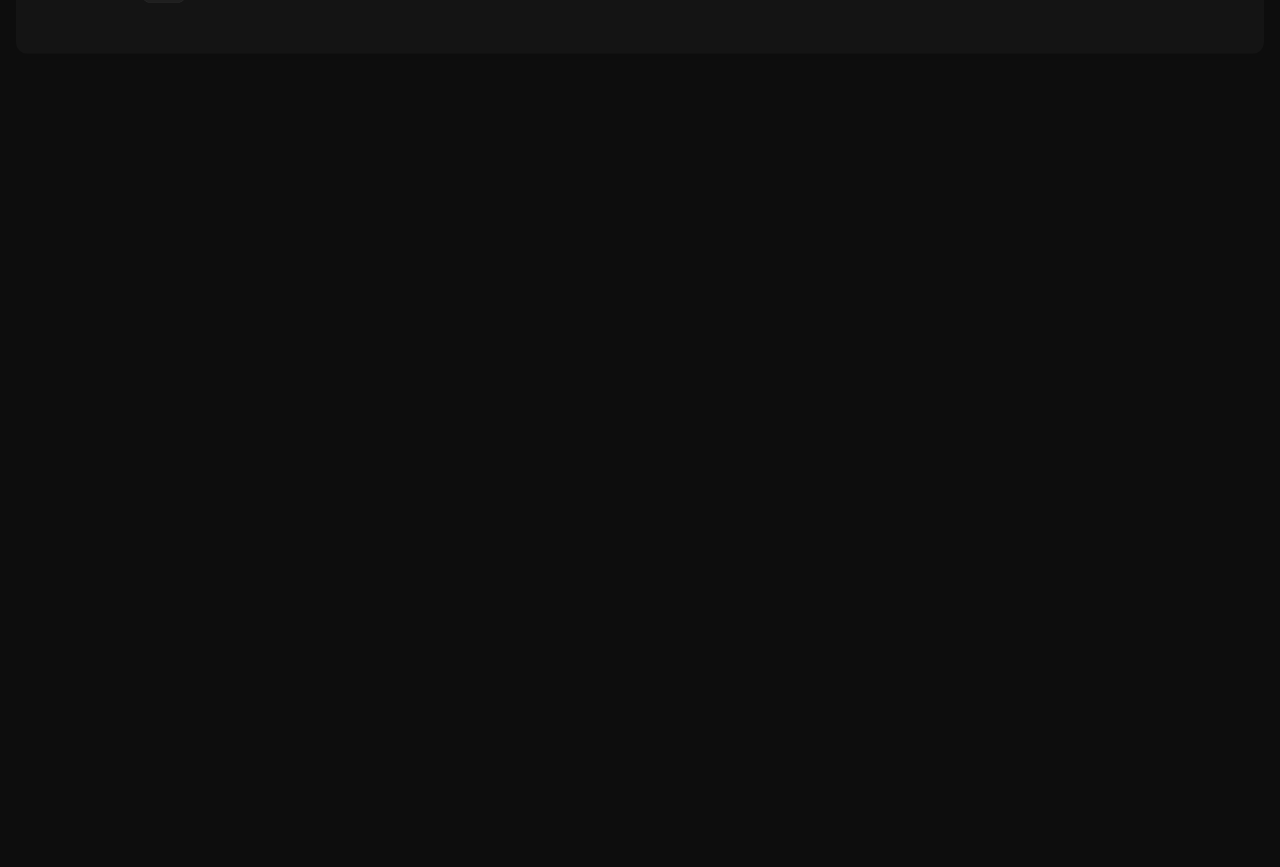
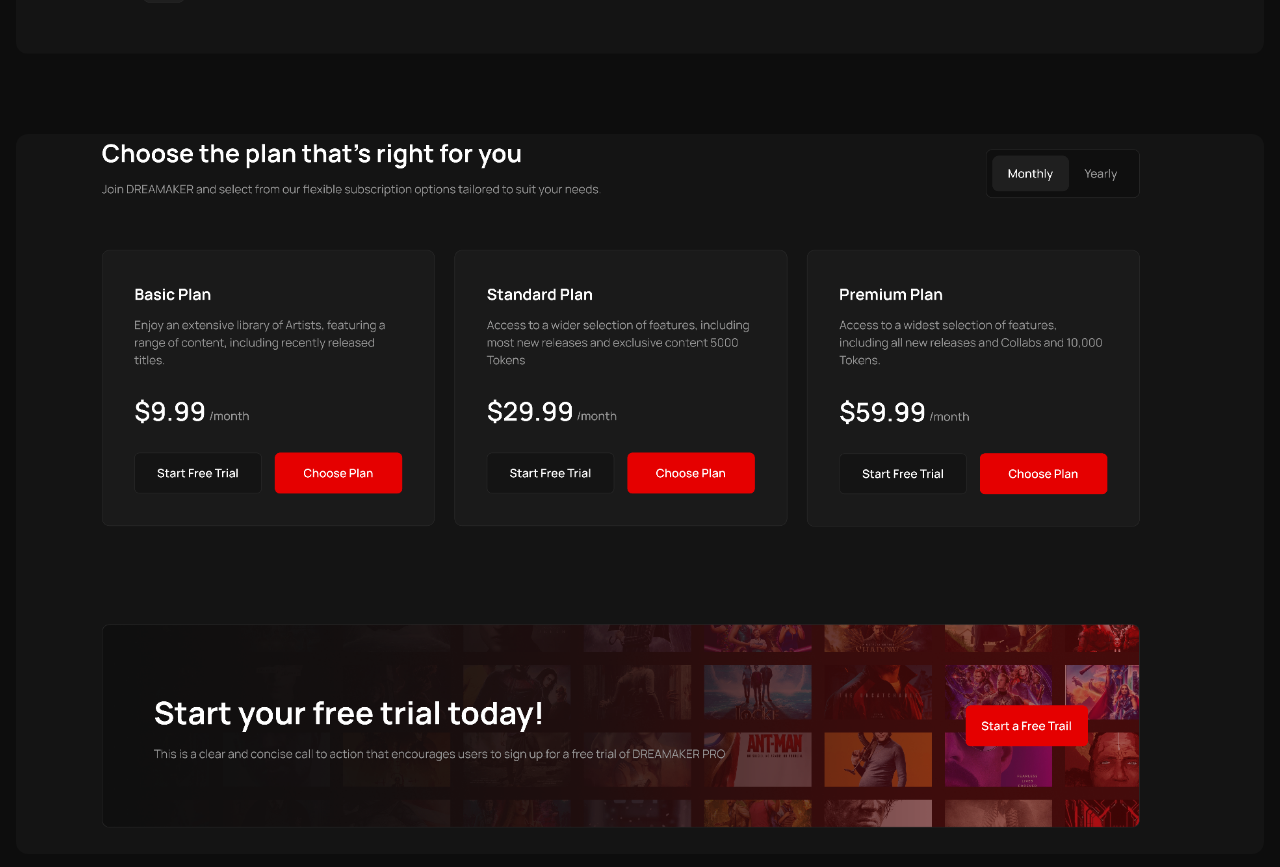
Before and after one commit to indygostudio/dreamforge, a React (Vite) app: page / in a window 1280 px wide. Shown: the part 3622-4489 px from the top of the page. Before the commit the page ends 3836 px from the top, so only its background shows below. Built offline with nearby package versions, Linux system fonts and the light colour scheme.

Commit message:
Add new section with image
In the Features component, added a new section below the existing content that includes an image as specified in the prompt.
[skip gpt_engineer]

```diff
--- a/src/components/Features.tsx
+++ b/src/components/Features.tsx
@@ -37,10 +37,18 @@ export const Features = () => {
             />
           </div>
 
-          <div className="relative rounded-xl overflow-hidden">
+          <div className="relative rounded-xl overflow-hidden mb-20">
             <img
               src="/lovable-uploads/952f59dc-0e30-4da9-b398-625b2355b543.png"
               alt="Frequently Asked Questions"
+              className="w-full object-contain"
+            />
+          </div>
+
+          <div className="relative rounded-xl overflow-hidden">
+            <img
+              src="/lovable-uploads/a0632996-7538-41a3-9f83-80c4f27be398.png"
+              alt="Pricing Plans"
               className="w-full object-contain"
             />
           </div>
```
Also changed, not shown: public/lovable-uploads/a0632996-7538-41a3-9f83-80c4f27be398.png (added).
